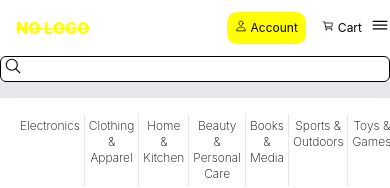
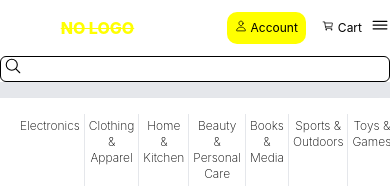
Before and after one commit to philipNgungi037/finishes, a React (Create React App) app: page / in a window 390 px wide. Shown: the top 188 px of the page. Built offline with nearby package versions, Linux system fonts and the light colour scheme.

Commit message:
:lipstick: Adjust text styles to the logo.

```diff
--- a/src/components/header/Logo.jsx
+++ b/src/components/header/Logo.jsx
@@ -4,7 +4,7 @@ const Logo = () => {
     const logo = "No logo";
     return (
         <Link to='/'>
-            <div className='logo  text:sm lg:text-4xl font-extrabold     rounded-md p-4'>
+            <div className='logo text-center  text:sm lg:text-4xl font-extrabold     rounded-md p-4'>
                 <h3 className='logo-text uppercase line-through '>
                     {logo}
                 </h3>
```
